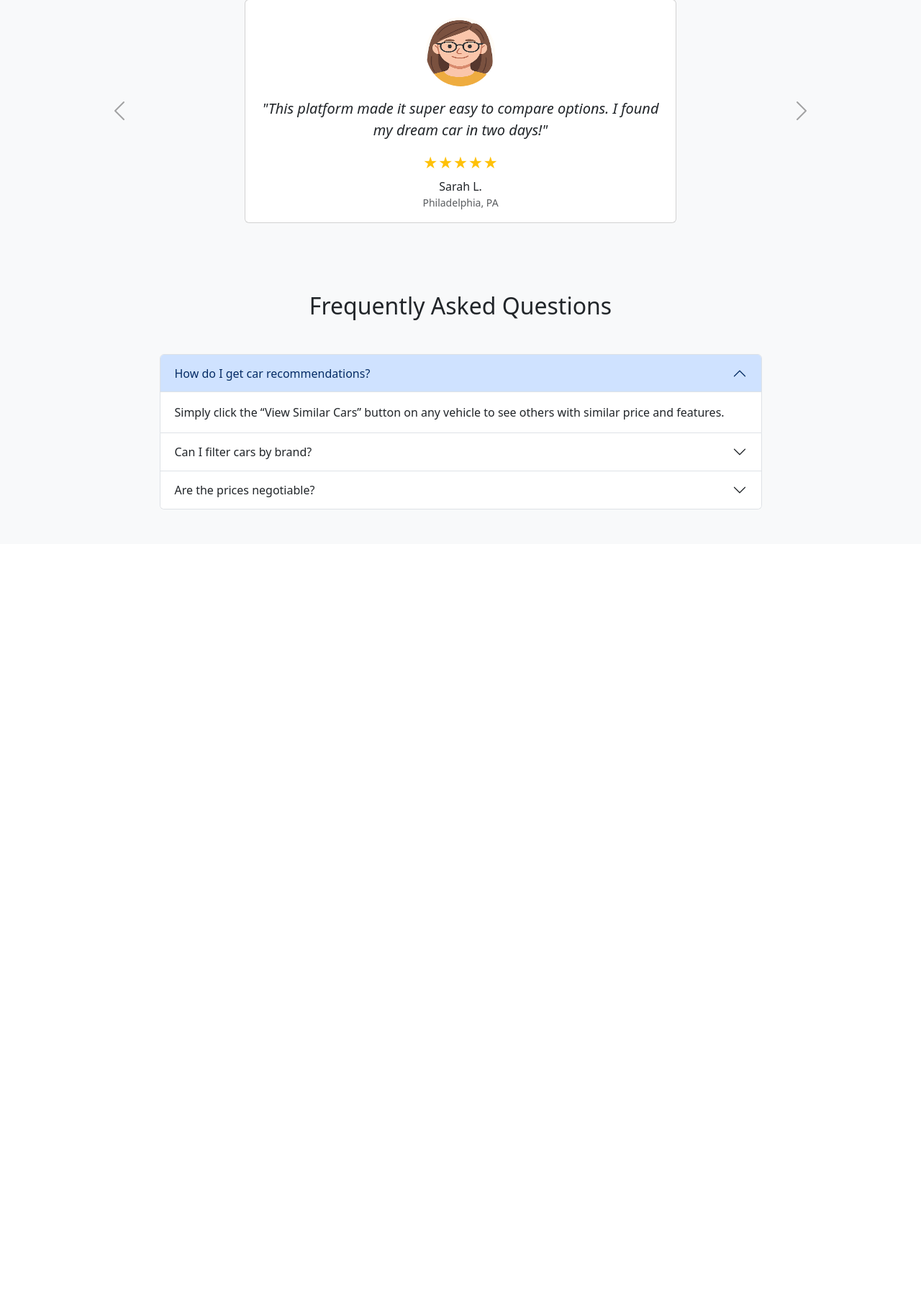
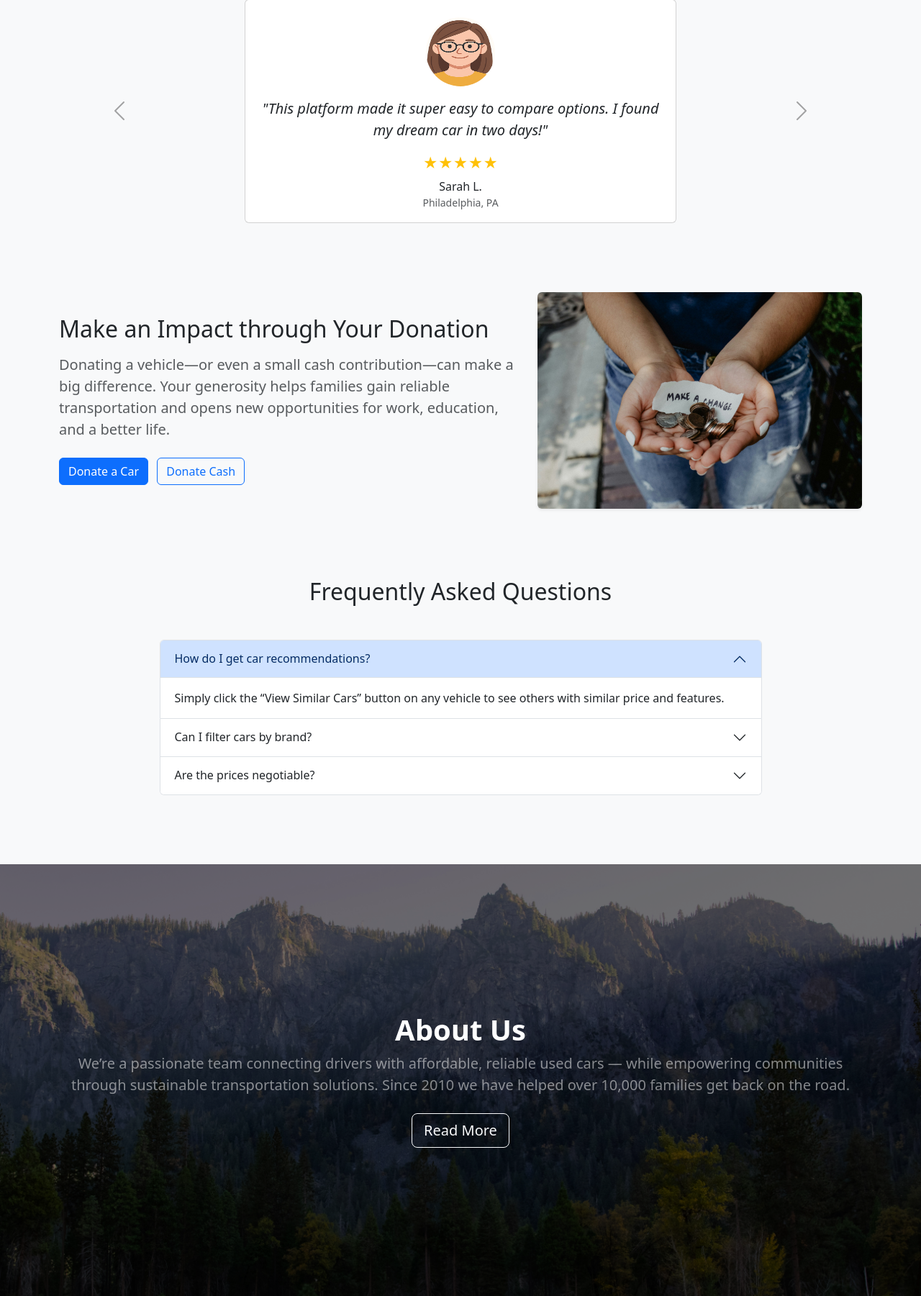
Before and after one commit to NingyuanBi/CarSal, a Flask app: page / in a window 1280 px wide. Shown: the part 1132-2933 px from the top of the page at 72% size. Before the commit the page ends 1840 px from the top, so only its background shows below. Run offline with Flask 3, Linux system fonts and the light colour scheme.

Commit message:
added donation and about us
Added donation part and about us part in index.html. Also added the decoration pic and their route.

```diff
--- a/app.py
+++ b/app.py
@@ -77,11 +77,32 @@ def unfavorite_car(car_id):
         flash("Car not in your favorites.", "info")
     return redirect(url_for('favorites'))
 
+
 @app.route('/listings')
 def listings():
     return render_template('listings.html',
                            cars=cars.to_dict(orient="records"),
                            brands=brands)
 
+# --- Donation & About routes ---------------------------------------------
+
+@app.route('/donate_car')
+def donate_car():
+    """Landing page for car donation (placeholder)."""
+    # When a dedicated template is ready, swap the return line for:
+    # return render_template('donate_car.html')
+    return "<h1>Donate a Car – Coming Soon</h1><p>Thank you for your generosity! " \
+           "A full donation form will appear here shortly.</p>"
+
+@app.route('/donate_cash')
+def donate_cash():
+    """Landing page for cash donation (placeholder)."""
+    return "<h1>Donate Cash – Coming Soon</h1><p>Secure cash donations will be enabled soon.</p>"
+
+@app.route('/about')
+def about():
+    """About Us detailed page (placeholder)."""
+    return "<h1>About Us</h1><p>This section will tell our story in detail – stay tuned!</p>"
+
 if __name__ == '__main__':
     app.run(debug=True)
--- a/templates/index.html
+++ b/templates/index.html
@@ -129,8 +129,33 @@
   </div>
 </section>
 
+<!-- ===== DONATION ======================================================= -->
+<section class="py-5">
+  <div class="container">
+    <div class="row align-items-center g-4">
+      <!-- Text -->
+      <div class="col-md-7">
+        <h2 class="mb-3">Make an Impact through Your Donation</h2>
+        <p class="fs-5 text-muted">
+          Donating a vehicle—or even a small cash contribution—can make a big difference.
+          Your generosity helps families gain reliable transportation and opens new
+          opportunities for work, education, and a better life.
+        </p>
+        <div class="mt-4">
+          <a href="{{ url_for('donate_car') }}" class="btn btn-primary me-2">Donate a&nbsp;Car</a>
+          <a href="{{ url_for('donate_cash') }}" class="btn btn-outline-primary">Donate Cash</a>
+        </div>
+      </div>
+      <!-- Decorative image -->
+      <div class="col-md-5">
+        <img src="{{ url_for('static', filename='images/donation_side.jpg') }}" class="img-fluid rounded shadow-sm" alt="Donation impact image">
+      </div>
+    </div>
+  </div>
+</section>
+
 <!-- ===== FAQ ============================================================ -->
-<section class="py-5" id="faq">
+<section class="py-5 mb-5" id="faq">
   <div class="container">
       <h2 class="text-center mb-5">Frequently Asked Questions</h2>
       <div class="accordion w-75 mx-auto" id="faqAccordion">
@@ -159,4 +184,20 @@
       </div>
   </div>
 </section>
+
+<!-- ===== ABOUT US  ====================================================== -->
+<section class="position-relative" style="height:75vh; background:url('{{ url_for('static', filename='images/about_banner.jpg') }}') center/cover no-repeat;">
+  <div class="position-absolute top-0 start-0 w-100 h-100" style="background:rgba(0,0,0,.55);"></div>
+  <div class="container h-100 d-flex align-items-center justify-content-center text-center position-relative" style="z-index:2;">
+    <div>
+      <h2 class="display-6 fw-bold text-white">About&nbsp;Us</h2>
+      <p class="lead text-white-50 mb-4">
+        We’re a passionate team connecting drivers with affordable, reliable used cars —
+        while empowering communities through sustainable transportation solutions. Since 2010
+        we have helped over 10,000 families get back on the road.
+      </p>
+      <a href="{{ url_for('about') }}" class="btn btn-outline-light btn-lg">Read More</a>
+    </div>
+  </div>
+</section>
 {% endblock %}
```
Also changed, not shown: static/images/about_banner.jpg (added), static/images/donation_side.jpg (added), 1 other file.
